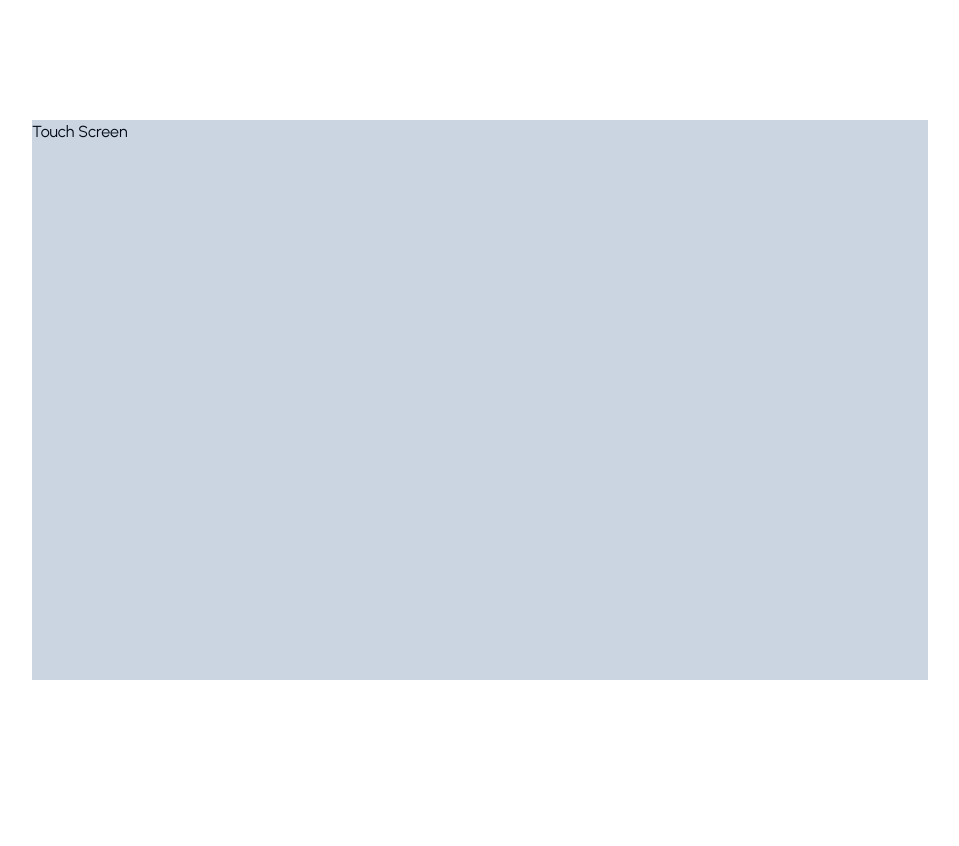
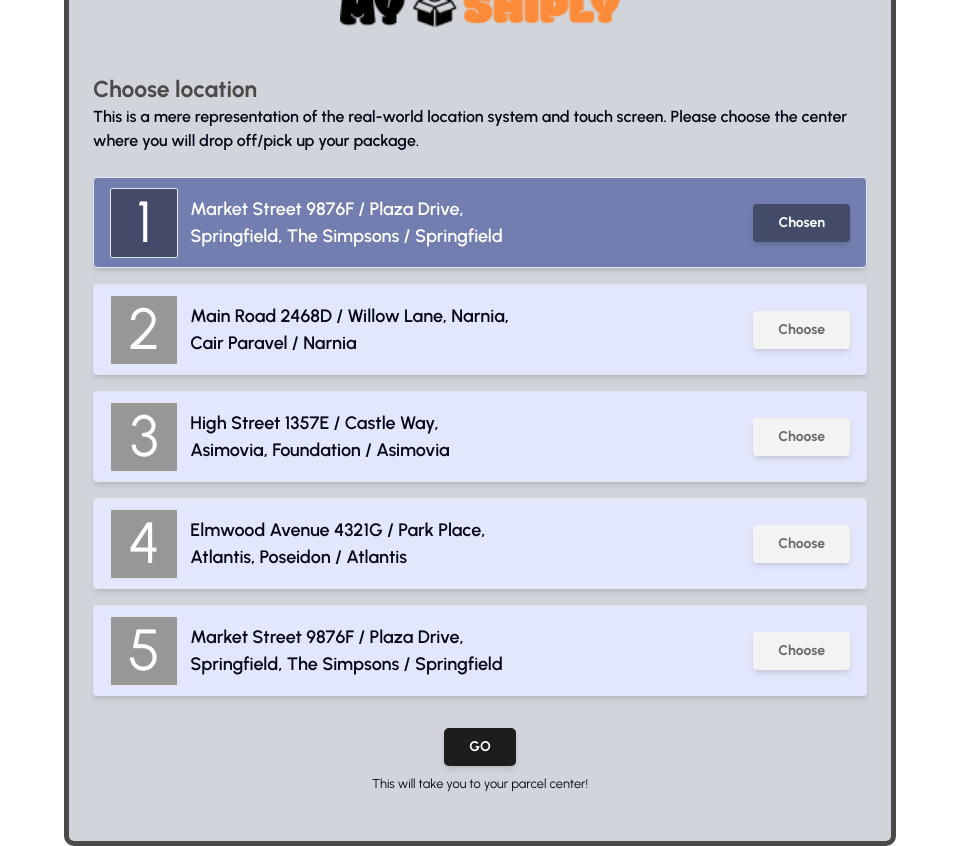
Before and after one commit to Oamk-DIN22SP/shiply-touchscreen, a Next.js app: page / in a window 1280 px wide. Shown: the whole page, without its empty margins (160-1119 px from the left). Before the commit the page ends 800 px from the top, so only its background shows below. Built offline with nearby package versions, Linux system fonts and the light colour scheme.

Commit message:
:sparkles: location choose page done

```diff
--- a/app/(routes)/page.tsx
+++ b/app/(routes)/page.tsx
@@ -3,12 +3,25 @@ import Locations from "@/components/location/locations";
 import Cabinets from "@/components/cabinet/cabinets";
 import Details from "@/components/details/details";
 import Panel from "@/components/ui/panel";
+import Button from "@/components/ui/button";
 
 export const revalidate = 0;
 const HomePage = async () => {
   return (
-    <div className="w-[70vw] h-[70vh] bg-slate-300">
-      Touch Screen
+    <div>
+      <div className="pb-6">
+        <h1 className="text-[23px] font-bold leading-8 text-[#4A4A4A]">Choose location</h1>
+        <h2 className="text-[16px] font-semibold leading-6">
+        This is a mere representation of the real-world location system and touch screen. Please choose the center where you will drop off/pick up your package.
+        </h2>
+      </div>
+      <Locations />
+      <div className="flex flex-col items-center justify-center gap-2 py-8">
+        <Button className="px-6 py-2 w-fit font-bold bg-[#1D1D1D]">
+          GO
+        </Button>
+        <small>This will take you to your parcel center!</small>
+      </div>
     </div>
   );
 };
--- a/app/layout.tsx
+++ b/app/layout.tsx
@@ -1,8 +1,9 @@
 import { Urbanist } from "next/font/google";
+import Image from "next/image";
 
 import ToastProvider from "@/providers/toast-provider";
+import "./globals.css";
 
-import "./globals.css";
 const font = Urbanist({ subsets: ["latin"] });
 
 export const metadata = {
@@ -20,7 +21,16 @@ export default function RootLayout({
       <body className={font.className}>
         <ToastProvider />
         <div className="w-screen h-screen flex justify-center items-center">
-          {children}
+          <div className="w-[65vw] h-fit bg-gray-300 py-4 px-6 border-[5px] border-[#4A4A4A] rounded-[10px]">
+            <Image
+              src="/logo.png"
+              alt="Logo"
+              width={280}
+              height={74}
+              className="mx-auto pb-6"
+            />
+            {children}
+          </div>
         </div>
       </body>
     </html>
--- a/components/location/item.tsx
+++ b/components/location/item.tsx
@@ -1,6 +1,7 @@
 import useLocation from "@/hooks/use-location";
 import { cn } from "@/lib/utils";
 import { Location } from "@/types";
+import Button from "../ui/button";
 interface LocationItemProps {
   location: Location;
 }
@@ -8,16 +9,34 @@ const LocationItem: React.FC<LocationItemProps> = ({ location }) => {
   const locationStore = useLocation();
   return (
     <div
-      className={cn("flex flex-row gap-1 items-center hover:cursor-pointer hover:bg-[#fedbc28e] p-4 border rounded-sm",
-        location?.id === locationStore.active?.id && "bg-[#FEDBC2]")}
+      className={cn(
+        "flex flex-row gap-3 shadow-md items-center hover:cursor-pointer h-[91px] hover:bg-[#D4DCFB] p-4 border rounded-sm bg-[#E2E7FD]",
+        location?.id === locationStore.active?.id &&
+          "bg-[#727EAF] text-white hover:bg-[#727EAF]"
+      )}
       onClick={() => {
         locationStore.setActive(location);
       }}
     >
-      <p className="bg-[#686868] text-white w-8 text-center border rounded-sm text-sm h-6">
+      <p
+        className={cn(
+          "bg-[#979797] flex justify-center items-center text-white w-[68.33px] text-center border rounded-[2px] text-[58px] h-[70px]",
+          location?.id === locationStore.active?.id && "bg-[#444B68] text-white"
+        )}
+      >
         {location?.id}
       </p>
-      <p className="text-xs leading-3">{location?.title}</p>
+      <p className="text-[18px] font-semibold max-w-[325px]">
+        {location?.title}
+      </p>
+      <Button
+        className={cn(
+          "ml-auto shadow-md px-6 py-2 w-fit rounded font-bold text-[#686868] bg-[#F3F3F3]",
+          location?.id === locationStore.active?.id && "bg-[#444B68] text-white"
+        )}
+      >
+        {location?.id === locationStore.active?.id ? "Chosen" : "Choose"}
+      </Button>
     </div>
   );
 };
```
Also changed, not shown: 1 other file (tests, documents, lock files or other folders).
